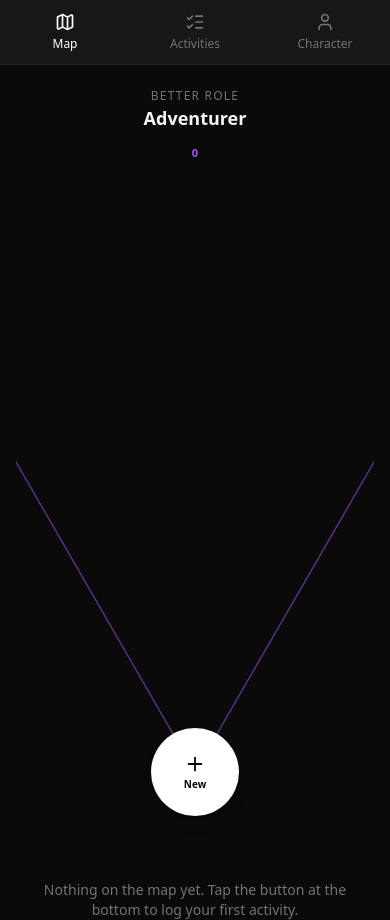
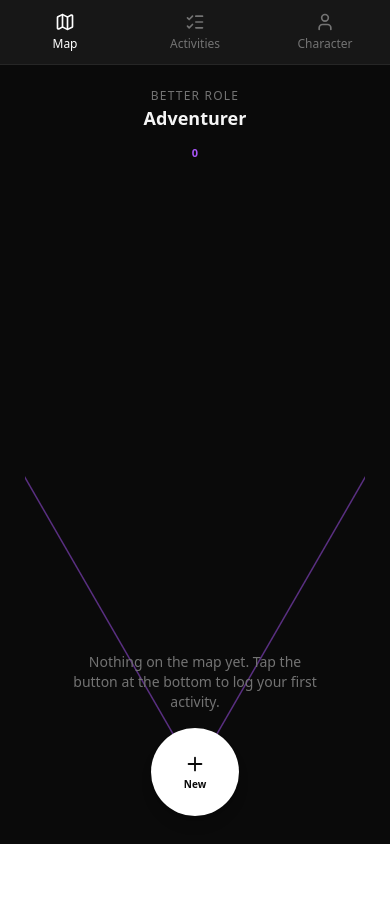
Before and after one commit to CutelilCucumber/better-role, a React (Vite) app: page / in a window 390 px wide. After the commit the page ends 844 px from the top, so only its background shows below. Built offline with nearby package versions, Linux system fonts and the light colour scheme.

Commit message:
improve mapscreen resizing

```diff
--- a/src/App.jsx
+++ b/src/App.jsx
@@ -53,6 +53,9 @@ function AppRoutes({ state, showNewActivity, setShowNewActivity, createActivityM
 }
 
 export default function App() {
+  const location = useLocation();
+  const isMapRoute = location.pathname === "/";
+
   const [state, setState] = useState(null);
   const [showNewActivity, setShowNewActivity] = useState(false);
   const [createActivityMode, setCreateActivityMode] = useState(false);
@@ -266,7 +269,7 @@ export default function App() {
     >
       <TopNav />
 
-      <div className="flex-1 overflow-y-auto pt-16">
+      <div className="flex-1 pt-16" style={{ overflow: isMapRoute ? "hidden" : "auto" }}>
         <AppRoutes
           state={state}
           showNewActivity={showNewActivity}
--- a/src/pages/MapScreen.jsx
+++ b/src/pages/MapScreen.jsx
@@ -58,22 +58,38 @@ export default function MapScreen({ state, onOpenNew, onOpenActivity }) {
   const [viewportWidth, setViewportWidth] = useState(
     typeof window !== "undefined" ? window.innerWidth : 1024
   );
-  const [viewportHeight, setViewportHeight] = useState(
-    typeof window !== "undefined" ? window.innerHeight : 800
-  );
   const [containerRect, setContainerRect] = useState(null);
 
   const lastPointerAngleRef = useRef(0);
   const lastTimestampRef = useRef(0);
   const animationRef = useRef(null);
+  const resizeObserverRef = useRef(null);
 
   useEffect(() => {
-    const handleResize = () => {
-      setViewportWidth(window.innerWidth);
-      setViewportHeight(window.innerHeight);
-    };
+    const handleResize = () => setViewportWidth(window.innerWidth);
     window.addEventListener("resize", handleResize);
     return () => window.removeEventListener("resize", handleResize);
+  }, []);
+
+  useEffect(() => {
+    const el = document.querySelector('[data-dial-container]');
+    if (!el) return;
+    resizeObserverRef.current = new ResizeObserver((entries) => {
+      for (const entry of entries) {
+        setContainerRect({
+          width: entry.contentRect.width,
+          height: entry.contentRect.height,
+          left: entry.contentRect.left,
+          top: entry.contentRect.top,
+        });
+      }
+    });
+    resizeObserverRef.current.observe(el);
+    return () => {
+      if (resizeObserverRef.current) {
+        resizeObserverRef.current.disconnect();
+      }
+    };
   }, []);
 
   useEffect(() => {
@@ -238,7 +254,7 @@ export default function MapScreen({ state, onOpenNew, onOpenActivity }) {
   const focused = getFocusedAttribute(rotation);
 
   const containerWidth = containerRect ? containerRect.width : 340;
-  const containerHeight = containerRect ? containerRect.height : Math.max(420, viewportHeight - 152);
+  const containerHeight = containerRect ? containerRect.height : Math.max(420, (typeof window !== "undefined" ? window.innerHeight : 800) - 152);
   const hubX = containerWidth / 2;
   const hubY = containerHeight - BUTTON_RADIUS - BOTTOM_MARGIN;
   const dialRadius = hubY - TOP_MARGIN;
@@ -252,8 +268,15 @@ export default function MapScreen({ state, onOpenNew, onOpenActivity }) {
 
       <div
         ref={containerRef}
+        data-dial-container
         className="relative overflow-hidden select-none touch-none"
-        style={{ width: "100%", height: `calc(100vh - 152px)`, minHeight: `calc(100vh - 152px)` }}
+        style={{
+          width: "100%",
+          maxWidth: isMobile ? 340 : "none",
+          margin: isMobile ? "0 auto" : 0,
+          height: `calc(100dvh - 152px)`,
+          minHeight: `calc(100vh - 152px)`,
+        }}
         onPointerDown={handlePointerDown}
         onPointerMove={handlePointerMove}
         onPointerUp={handlePointerUp}
@@ -391,13 +414,16 @@ export default function MapScreen({ state, onOpenNew, onOpenActivity }) {
           <Plus size={22} />
           <span className="text-[10px] mt-0.5">New</span>
         </button>
+
+        {!state.activities.some((a) => activityStats(a, state.sessions).sessionCount > 0) && (
+          <div
+            className="absolute left-1/2 -translate-x-1/2 text-center text-neutral-500 text-sm px-6"
+            style={{ bottom: BUTTON_RADIUS * 2 + BOTTOM_MARGIN + 16, width: "calc(100% - 48px)" }}
+          >
+            Nothing on the map yet. Tap the button at the bottom to log your first activity.
+          </div>
+        )}
       </div>
-
-      {!state.activities.some((a) => activityStats(a, state.sessions).sessionCount > 0) && (
-        <div className="text-center text-neutral-500 text-sm mt-10 px-6">
-          Nothing on the map yet. Tap the button at the bottom to log your first activity.
-        </div>
-      )}
     </div>
   );
 }
```
